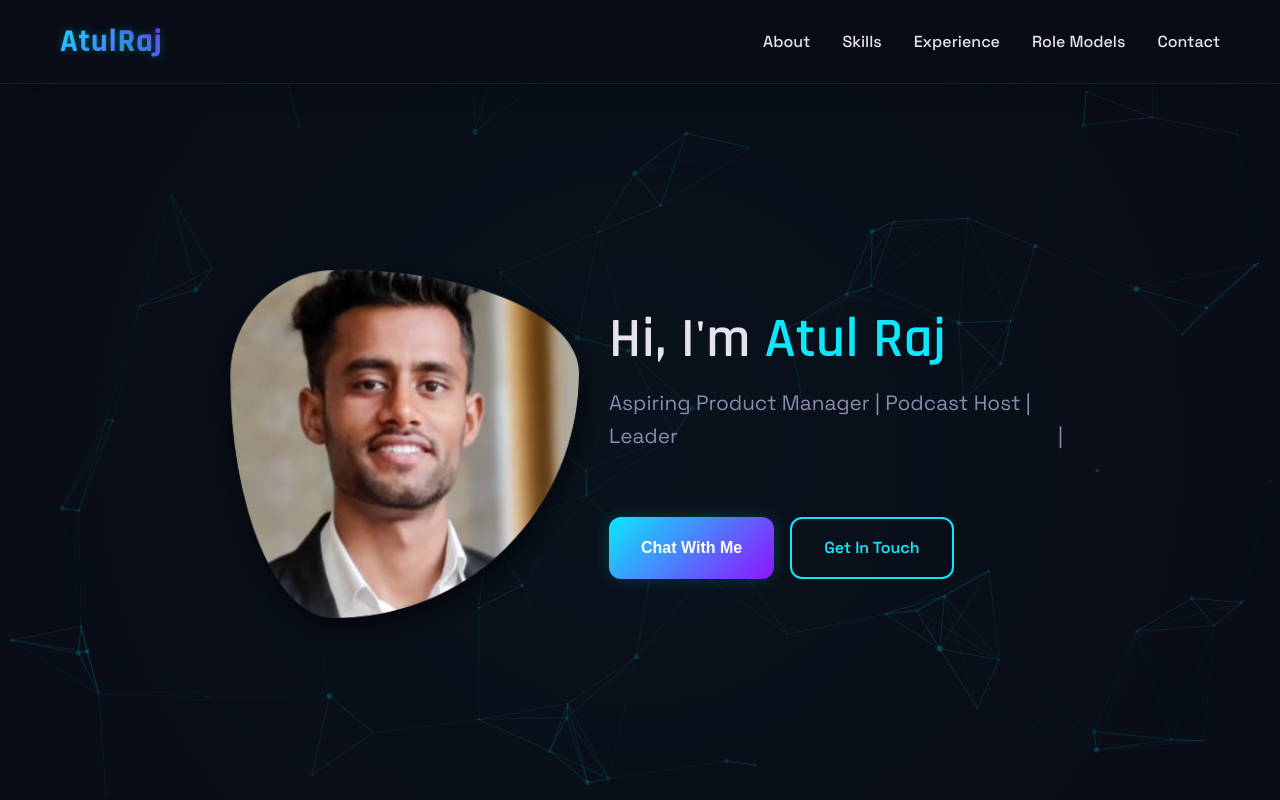
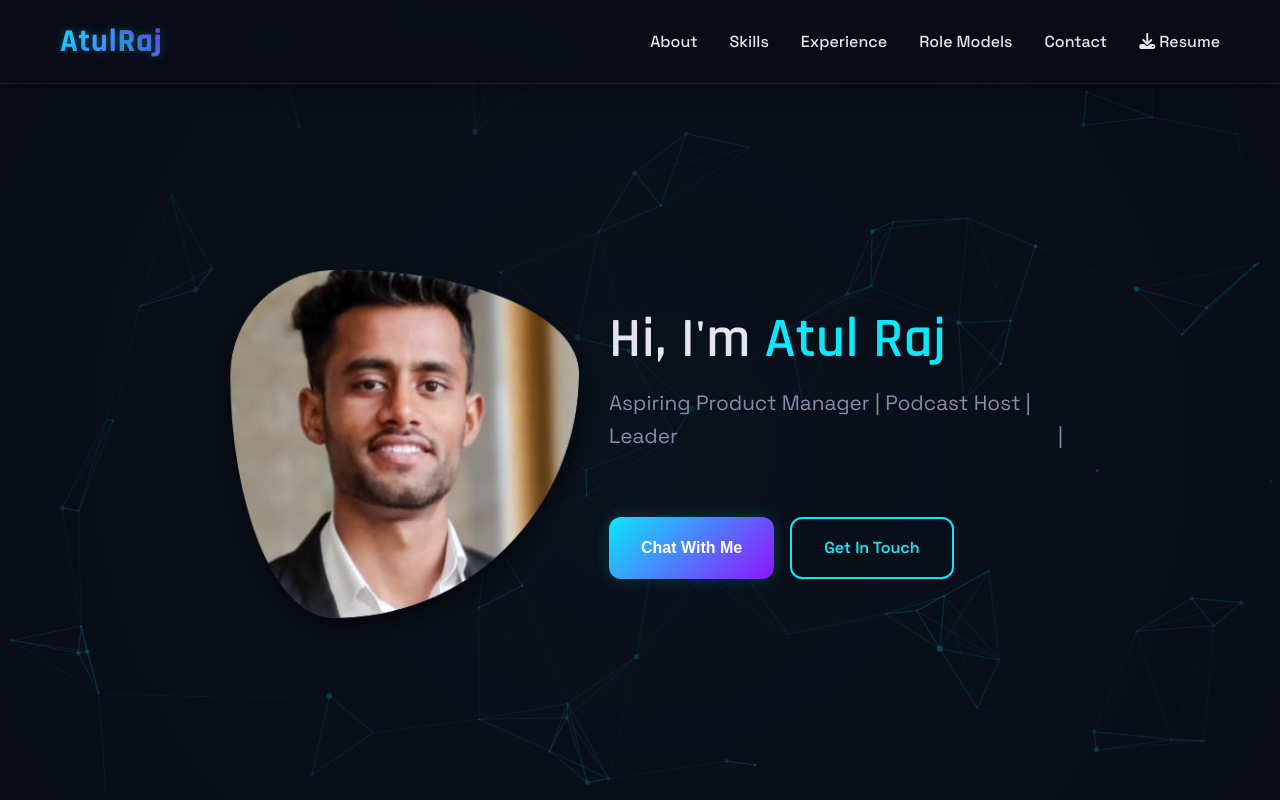
Before and after one commit to atulraj10481/Test_01, a website: page public/index.html in a window 1280 px wide. Shown: the top 800 px of the page. Drawn offline with nearby package versions, Linux system fonts and the light colour scheme; no server answers.

Commit message:
Inital Commit

```diff
--- a/public/index.html
+++ b/public/index.html
@@ -22,6 +22,12 @@
         <li><a href="#experience">Experience</a></li>
         <li><a href="#role-models">Role Models</a></li>
         <li><a href="#contact">Contact</a></li>
+        <li>
+          <a href="Atul_Resume.pdf" download class="resume-button" title="Download Resume">
+            <i class="fas fa-download"></i>
+            <span class="text">Resume</span>
+          </a>
+        </li>
       </ul>
     </div>
   </nav>
```
Also changed, not shown: 3 other files.
